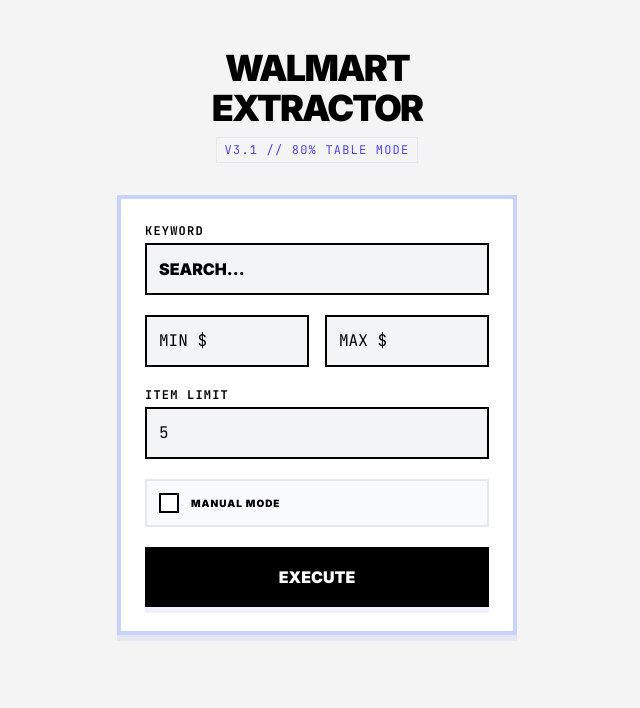
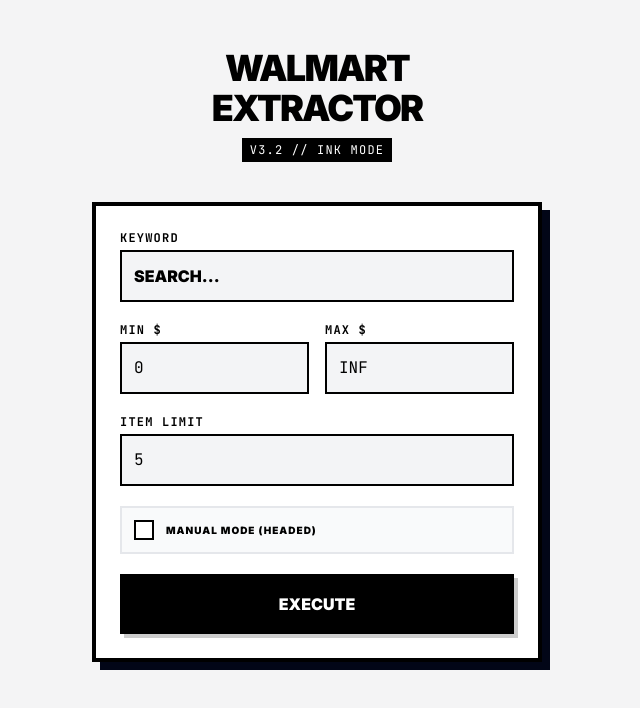
Before and after one commit to samuelschuetz77/eCommProductScraper, a SvelteKit app in the folder frontend/: page / in a window 1280 px wide. Shown: the top 708 px of the page, without its empty margins (323-963 px from the left). Built offline with nearby package versions, Linux system fonts and the light colour scheme.

Commit message:
frontend: replace +page.svelte with Ink Mode (v3.2) — strict borders, pen-ink shadow, contained inputs, mb-24

```diff
--- a/frontend/src/routes/+page.svelte
+++ b/frontend/src/routes/+page.svelte
@@ -25,7 +25,7 @@
   async function scrape() {
     loading = true;
     errorMsg = '';
-    products = [];
+    // Don't clear products immediately to prevent UI flash
     expandedRows = new Set();
 
     const formData = new FormData();
@@ -58,62 +58,106 @@
   <link href="https://fonts.googleapis.com/css2?family=JetBrains+Mono:wght@400;700&family=Inter:wght@400;600;900&display=swap" rel="stylesheet">
 </svelte:head>
 
-<div class="min-h-screen w-full bg-[#f4f4f5] text-black font-['Inter'] flex flex-col items-center py-12 px-4">
+<div class="min-h-screen w-full bg-[#f4f4f5] text-black font-['Inter'] flex flex-col items-center py-12 px-4 overflow-x-hidden">
 
-  <header class="text-center mb-8" in:fly="{{ y: -10, duration: 400 }}">
+  <header class="text-center mb-10" in:fly="{{ y: -10, duration: 400 }}">
     <h1 class="text-4xl font-black tracking-tighter uppercase mb-2">Walmart<br>Extractor</h1>
-    <div class="inline-block bg-accent-100 text-accent px-2 py-1 text-xs font-['JetBrains_Mono'] uppercase tracking-widest border border-accent-200">
-      v3.1 // 80% Table Mode
+    <div class="inline-block bg-black text-white px-2 py-1 text-xs font-['JetBrains_Mono'] uppercase tracking-widest">
+      v3.2 // Ink Mode
     </div>
   </header>
 
-  <div class="w-full max-w-[400px] border-4 border-accent bg-white shadow-accent p-6 mb-16 search-card">
-    <form on:submit|preventDefault={scrape} class="flex flex-col gap-5">
-      <div>
+  <div class="w-full max-w-[450px] border-4 border-black bg-white shadow-[8px_8px_0px_0px_#020617] p-6 mb-24 relative z-10 box-border">
+
+    <form on:submit|preventDefault={scrape} class="flex flex-col gap-5 w-full">
+
+      <div class="w-full">
         <label for="search" class="block text-xs font-bold uppercase tracking-widest mb-1 font-['JetBrains_Mono']">Keyword</label>
-        <input type="text" id="search" bind:value={searchTerm} class="w-full bg-gray-100 border-2 border-black p-3 font-bold uppercase rounded-none" placeholder="SEARCH...">
+        <input
+            type="text"
+            id="search"
+            bind:value={searchTerm}
+            class="w-full box-border bg-gray-100 border-2 border-black p-3 font-bold uppercase rounded-none focus:outline-none focus:bg-yellow-50 transition-colors"
+            placeholder="SEARCH..."
+        >
       </div>
-      <div class="grid grid-cols-2 gap-4">
-        <input type="number" bind:value={minPrice} class="bg-gray-100 border-2 border-black p-3 font-['JetBrains_Mono'] rounded-none" placeholder="MIN $">
-        <input type="number" bind:value={maxPrice} class="bg-gray-100 border-2 border-black p-3 font-['JetBrains_Mono'] rounded-none" placeholder="MAX $">
+
+      <div class="grid grid-cols-2 gap-4 w-full">
+        <div class="w-full">
+            <label for="min" class="block text-xs font-bold uppercase tracking-widest mb-1 font-['JetBrains_Mono']">Min $</label>
+            <input
+                type="number"
+                id="min"
+                bind:value={minPrice}
+                class="w-full box-border bg-gray-100 border-2 border-black p-3 font-['JetBrains_Mono'] rounded-none focus:outline-none focus:bg-yellow-50"
+                placeholder="0"
+            >
+        </div>
+        <div class="w-full">
+            <label for="max" class="block text-xs font-bold uppercase tracking-widest mb-1 font-['JetBrains_Mono']">Max $</label>
+            <input
+                type="number"
+                id="max"
+                bind:value={maxPrice}
+                class="w-full box-border bg-gray-100 border-2 border-black p-3 font-['JetBrains_Mono'] rounded-none focus:outline-none focus:bg-yellow-50"
+                placeholder="INF"
+            >
+        </div>
       </div>
-      <div>
+
+      <div class="w-full">
          <label for="count" class="block text-xs font-bold uppercase tracking-widest mb-1 font-['JetBrains_Mono']">Item Limit</label>
-         <input type="number" id="count" bind:value={numProducts} class="w-full bg-gray-100 border-2 border-black p-3 font-['JetBrains_Mono'] rounded-none">
+         <input
+            type="number"
+            id="count"
+            bind:value={numProducts}
+            class="w-full box-border bg-gray-100 border-2 border-black p-3 font-['JetBrains_Mono'] rounded-none focus:outline-none focus:bg-yellow-50"
+         >
       </div>
-      <div class="flex items-center space-x-3 bg-gray-50 p-3 border-2 border-gray-200">
-          <input id="manual-solve" type="checkbox" bind:checked={manualSolve} class="w-5 h-5 text-black border-2 border-black rounded-none">
-          <label for="manual-solve" class="text-[10px] font-bold uppercase tracking-widest cursor-pointer">Manual Mode</label>
+
+      <div class="flex items-center space-x-3 bg-gray-50 p-3 border-2 border-gray-200 w-full box-border">
+          <input
+            id="manual-solve"
+            type="checkbox"
+            bind:checked={manualSolve}
+            class="w-5 h-5 text-black border-2 border-black rounded-none focus:ring-0 cursor-pointer accent-black"
+          >
+          <label for="manual-solve" class="text-[10px] font-bold uppercase tracking-widest cursor-pointer select-none">Manual Mode (Headed)</label>
       </div>
-      <button type="submit" class="w-full bg-black text-white font-bold py-4 border-2 border-black hover:bg-white hover:text-black transition-all uppercase shadow-accent">
+
+      <button
+        type="submit"
+        class="w-full box-border bg-black text-white font-bold py-4 border-2 border-black hover:bg-white hover:text-black transition-all uppercase shadow-[4px_4px_0px_0px_rgba(0,0,0,0.2)] hover:shadow-none hover:translate-x-[2px] hover:translate-y-[2px]"
+      >
         {loading ? 'PROCESSING...' : 'EXECUTE'}
       </button>
+
     </form>
   </div>
 
-  <div class="w-[80%] pb-20">
+  <div class="w-[90%] md:w-[80%] pb-20">
     {#if errorMsg}
-        <div class="p-4 border-2 border-red-600 bg-red-50 text-red-600 font-['JetBrains_Mono'] text-sm mb-8 text-center">{errorMsg}</div>
+        <div class="p-4 border-2 border-red-600 bg-red-50 text-red-600 font-['JetBrains_Mono'] text-sm mb-8 text-center uppercase tracking-wide shadow-[4px_4px_0px_0px_#ef4444]">{errorMsg}</div>
     {/if}
 
     {#if products.length > 0}
       <div class="border-4 border-black bg-white shadow-[12px_12px_0px_0px_rgba(0,0,0,1)] overflow-hidden" in:fade>
-        <table class="w-full border-collapse">
+        <table class="w-full border-collapse table-fixed">
             <thead class="bg-black text-white font-['JetBrains_Mono'] uppercase text-xs">
                 <tr>
-                    <th class="p-4 w-40 text-center border-r border-white/20">Image</th>
-                    <th class="p-4 text-left border-r border-white/20">Product Details</th>
-                    <th class="p-4 w-32 text-right border-r border-white/20">Price</th>
-                    <th class="p-4 w-32 text-center">Action</th>
+                    <th class="p-4 w-32 md:w-48 text-center border-r border-white/20">Image</th>
+                    <th class="p-4 text-left border-r border-white/20 w-auto">Product Details</th>
+                    <th class="p-4 w-24 md:w-32 text-right border-r border-white/20">Price</th>
+                    <th class="p-4 w-24 md:w-32 text-center">Action</th>
                 </tr>
             </thead>
             <tbody class="divide-y-4 divide-black">
                 {#each products as product, i}
-                    <tr class="hover:bg-accent-soft transition-colors">
+                    <tr class="hover:bg-yellow-50/50 transition-colors">
                         <td class="p-4 align-top border-r border-black/10">
-                            <div class="w-32 h-32 border-2 border-black bg-white flex items-center justify-center p-2 mx-auto">
+                            <div class="w-24 h-24 md:w-32 md:h-32 border-2 border-black bg-white flex items-center justify-center p-2 mx-auto shadow-[4px_4px_0px_0px_rgba(0,0,0,0.1)]">
                                 {#if product.image}
-                                    <img src={product.image} alt="thumb" class="max-w-full max-h-full object-contain">
+                                    <img src={product.image} alt="thumb" class="max-w-full max-h-full object-contain grayscale group-hover:grayscale-0 transition-all">
                                 {:else}
                                     <span class="text-[10px] text-gray-400 font-mono">NO_DATA</span>
                                 {/if}
@@ -121,23 +165,29 @@
                         </td>
 
                         <td class="p-4 align-top border-r border-black/10">
-                            <h3 class="font-black text-lg uppercase leading-none mb-2">{product.name || 'UNKNOWN ITEM'}</h3>
-                            <a href={product.link} target="_blank" class="text-[11px] text-accent font-mono break-all opacity-80 hover:opacity-100">{product.link || '#'}</a>
+                            <h3 class="font-black text-base md:text-xl uppercase leading-none mb-3 line-clamp-2">{product.name || 'UNKNOWN ITEM'}</h3>
+
+                            <a href={product.link} target="_blank" class="text-[10px] md:text-xs text-blue-700 font-mono break-all opacity-70 hover:opacity-100 hover:underline decoration-2 mb-4 block">
+                                {product.link || '#'}
+                            </a>
 
                             {#if expandedRows.has(i)}
-                                <div transition:slide class="mt-4 p-4 bg-accent-soft border-2 border-accent-100 font-['JetBrains_Mono'] text-xs">
-                                    <p class="mb-2"><span class="bg-black text-white px-1 mr-2">DESC</span>{product.description || 'No extended description found for this record.'}</p>
+                                <div transition:slide class="mt-4 p-4 bg-gray-50 border-2 border-black font-['JetBrains_Mono'] text-xs shadow-[4px_4px_0px_0px_rgba(0,0,0,0.1)]">
+                                    <p class="mb-2"><span class="bg-black text-white px-1 mr-2">DESC</span>{product.description || 'No extended description found.'}</p>
                                     <p><span class="bg-black text-white px-1 mr-2">SOURCE</span>{product.source || 'DOM_SCAN'}</p>
                                 </div>
                             {/if}
                         </td>
 
-                        <td class="p-4 align-top text-right font-['JetBrains_Mono'] font-bold text-2xl border-r border-black/10">
+                        <td class="p-4 align-top text-right font-['JetBrains_Mono'] font-bold text-xl md:text-2xl border-r border-black/10">
                             ${product.price || '---'}
                         </td>
 
                         <td class="p-4 align-top text-center">
-                            <button on:click={() => toggleDetails(i)} class="w-full bg-black text-white text-[10px] font-bold uppercase py-2 hover:bg-white hover:text-black border-2 border-black transition-all mb-2">
+                            <button
+                                on:click={() => toggleDetails(i)}
+                                class="w-full bg-white text-black text-[10px] font-bold uppercase py-2 border-2 border-black hover:bg-black hover:text-white transition-all shadow-[2px_2px_0px_0px_rgba(0,0,0,1)] active:translate-x-[1px] active:translate-y-[1px] active:shadow-none"
+                            >
                                 {expandedRows.has(i) ? 'CLOSE' : 'DETAILS'}
                             </button>
                         </td>
```
